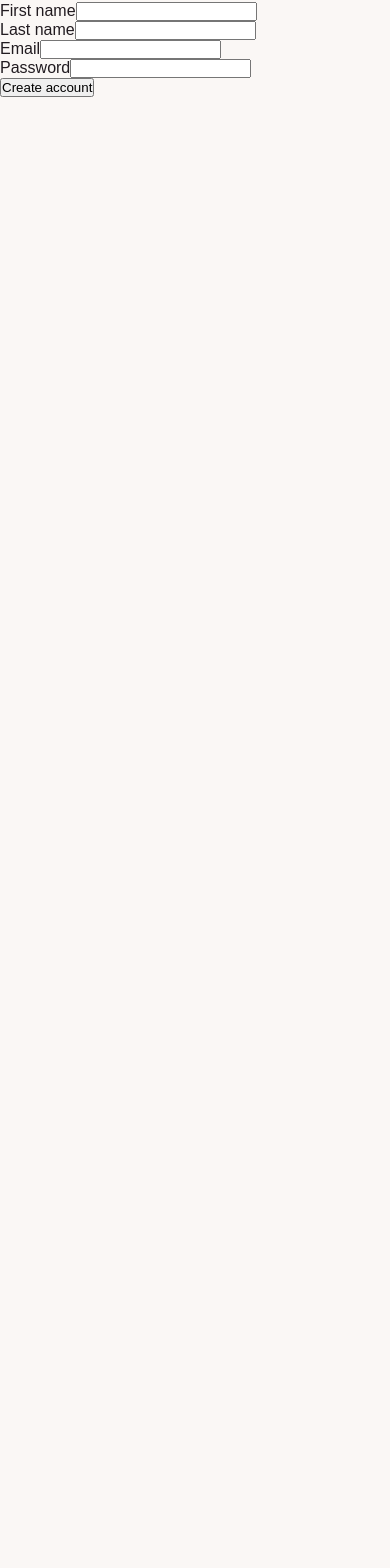
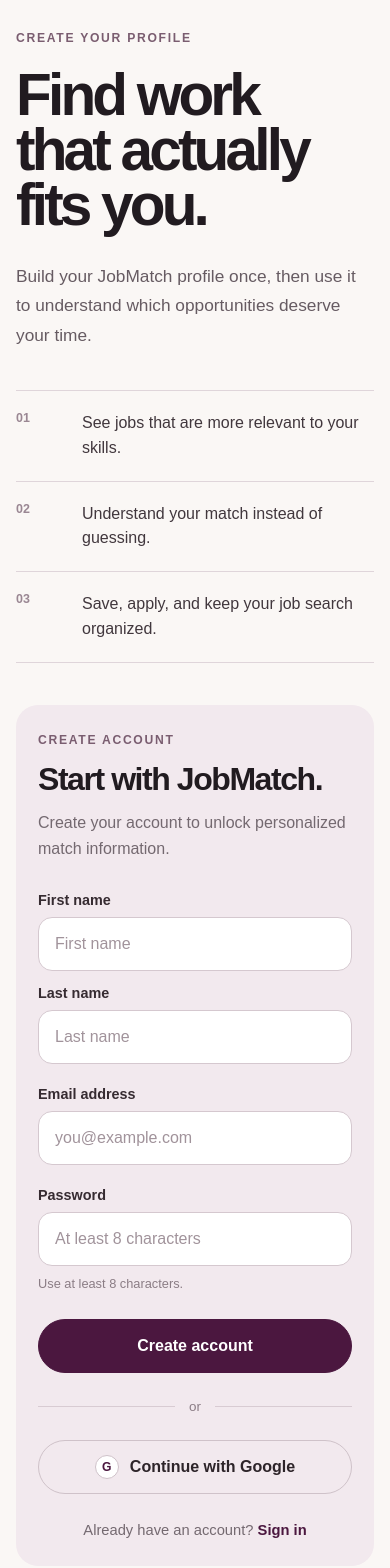
Before and after one commit to HackYourFutureProjects/c55-final-project-group-C, a Next.js app in the folder frontend/: page /register in a window 390 px wide. Shown: the part 106-1674 px from the top of the page. Before the commit the page ends 844 px from the top, so only its background shows below. Built offline with nearby package versions, Linux system fonts and the light colour scheme; no server answers.

Commit message:
feat(frontend): redesign authentication pages

```diff
--- a/frontend/src/app/globals.css
+++ b/frontend/src/app/globals.css
@@ -366,3 +366,308 @@
     padding: 28px;
   }
 }
+/* Auth — Mock V3 */
+
+.auth-page {
+  width: min(1200px, calc(100% - 48px));
+  min-height: calc(100vh - 73px);
+  margin: 0 auto;
+  display: grid;
+  grid-template-columns: minmax(0, 1.08fr) minmax(380px, 0.72fr);
+  gap: 96px;
+  padding: 88px 0 96px;
+  align-items: start;
+}
+
+.auth-intro {
+  max-width: 680px;
+  padding-top: 18px;
+}
+
+.auth-eyebrow,
+.auth-form-kicker {
+  color: #7a5d70;
+  font-size: 0.76rem;
+  font-weight: 700;
+  letter-spacing: 0.14em;
+}
+
+.auth-display-title {
+  margin-top: 22px;
+  color: #211b20;
+  font-size: clamp(3.5rem, 7vw, 6rem);
+  line-height: 0.94;
+  letter-spacing: -0.065em;
+  font-weight: 700;
+}
+
+.auth-intro-copy {
+  max-width: 560px;
+  margin-top: 30px;
+  color: #665b62;
+  font-size: 1.08rem;
+  line-height: 1.7;
+}
+
+.auth-signal-list {
+  max-width: 590px;
+  margin-top: 58px;
+  border-top: 1px solid #dfd5da;
+}
+
+.auth-signal-list > div {
+  display: grid;
+  grid-template-columns: 48px 1fr;
+  gap: 18px;
+  padding: 20px 0;
+  border-bottom: 1px solid #dfd5da;
+}
+
+.auth-signal-list span {
+  color: #9a8793;
+  font-size: 0.78rem;
+  font-weight: 700;
+}
+
+.auth-signal-list p {
+  color: #41373d;
+  line-height: 1.55;
+}
+
+.auth-form-column {
+  width: 100%;
+  max-width: 500px;
+  justify-self: end;
+  padding: 42px;
+  border-radius: 28px;
+  background: #f2e9ee;
+}
+
+.auth-form-header h2 {
+  margin-top: 16px;
+  color: #211b20;
+  font-size: clamp(2rem, 4vw, 2.8rem);
+  letter-spacing: -0.045em;
+  line-height: 1.05;
+}
+
+.auth-form-header > p:last-child {
+  margin-top: 14px;
+  color: #746970;
+  line-height: 1.6;
+}
+
+.auth-message {
+  display: block;
+  width: 100%;
+  margin-top: 26px;
+  padding: 14px 16px;
+  border-radius: 14px;
+  font-size: 0.92rem;
+  line-height: 1.5;
+}
+
+.auth-message-success {
+  border: 1px solid #b8d8c5;
+  background: #edf7f0;
+  color: #25603d;
+}
+
+.auth-message-error {
+  border: 1px solid #e4c4c4;
+  background: #fbefef;
+  color: #7d3030;
+}
+
+.auth-form {
+  margin-top: 30px;
+  display: grid;
+  gap: 22px;
+}
+
+.auth-field {
+  display: grid;
+  gap: 9px;
+}
+
+.auth-field label {
+  color: #362b31;
+  font-size: 0.9rem;
+  font-weight: 600;
+}
+
+.auth-field input {
+  width: 100%;
+  height: 54px;
+  padding: 0 16px;
+  border: 1px solid #d5c8cf;
+  border-radius: 14px;
+  outline: none;
+  background: #ffffff;
+  color: #211b20;
+  font: inherit;
+  transition:
+    border-color 160ms ease,
+    box-shadow 160ms ease;
+}
+
+.auth-field input::placeholder {
+  color: #a1939b;
+}
+
+.auth-field input:focus {
+  border-color: #6b345d;
+  box-shadow: 0 0 0 3px rgba(75, 23, 63, 0.09);
+}
+
+.auth-primary-button,
+.auth-google-button {
+  width: 100%;
+  min-height: 54px;
+  border-radius: 999px;
+  font: inherit;
+  font-weight: 600;
+  cursor: pointer;
+}
+
+.auth-primary-button {
+  margin-top: 4px;
+  border: 1px solid #4b173f;
+  background: #4b173f;
+  color: #ffffff;
+}
+
+.auth-primary-button:hover {
+  background: #3f1335;
+}
+
+.auth-primary-button:disabled {
+  cursor: wait;
+  opacity: 0.65;
+}
+
+.auth-divider {
+  margin: 26px 0;
+  display: grid;
+  grid-template-columns: 1fr auto 1fr;
+  gap: 14px;
+  align-items: center;
+}
+
+.auth-divider span {
+  height: 1px;
+  background: #d8cbd2;
+}
+
+.auth-divider p {
+  color: #8b7d85;
+  font-size: 0.84rem;
+}
+
+.auth-google-button {
+  display: flex;
+  align-items: center;
+  justify-content: center;
+  gap: 11px;
+  border: 1px solid #cfc2c9;
+  background: transparent;
+  color: #2d2429;
+}
+
+.auth-google-button:hover {
+  background: rgba(255, 255, 255, 0.45);
+}
+
+.google-mark {
+  width: 24px;
+  height: 24px;
+  display: grid;
+  place-items: center;
+  border: 1px solid #cfc2c9;
+  border-radius: 50%;
+  background: #ffffff;
+  color: #4b173f;
+  font-size: 0.76rem;
+  font-weight: 800;
+}
+
+.auth-switch {
+  margin-top: 28px;
+  color: #746970;
+  text-align: center;
+  font-size: 0.92rem;
+}
+
+.auth-switch a {
+  color: #4b173f;
+  font-weight: 700;
+}
+
+.auth-loading {
+  color: #746970;
+}
+
+@media (max-width: 900px) {
+  .auth-page {
+    grid-template-columns: 1fr;
+    gap: 56px;
+    padding-top: 64px;
+  }
+
+  .auth-intro {
+    max-width: 720px;
+  }
+
+  .auth-display-title {
+    max-width: 700px;
+  }
+
+  .auth-form-column {
+    max-width: 620px;
+    justify-self: start;
+  }
+}
+
+@media (max-width: 600px) {
+  .auth-page {
+    width: min(100% - 32px, 1200px);
+    gap: 42px;
+    padding: 48px 0 64px;
+  }
+
+  .auth-display-title {
+    font-size: clamp(3rem, 15vw, 4.5rem);
+  }
+
+  .auth-signal-list {
+    margin-top: 40px;
+  }
+
+  .auth-form-column {
+    padding: 28px 22px;
+    border-radius: 22px;
+  }
+}
+.auth-name-grid {
+  display: grid;
+  grid-template-columns: 1fr 1fr;
+  gap: 14px;
+}
+
+.auth-field-error {
+  color: #8a3434;
+  font-size: 0.82rem;
+  line-height: 1.4;
+}
+
+.auth-field-hint {
+  color: #8b7d85;
+  font-size: 0.8rem;
+  line-height: 1.4;
+}
+
+@media (max-width: 520px) {
+  .auth-name-grid {
+    grid-template-columns: 1fr;
+  }
+}
--- a/frontend/src/app/register/page.tsx
+++ b/frontend/src/app/register/page.tsx
@@ -1,8 +1,9 @@
 "use client";
 
+import Link from "next/link";
 import { useRouter } from "next/navigation";
 import { type FormEvent, useState } from "react";
-import { registerUser } from "@/lib/api";
+import { ApiError, registerUser } from "@/lib/api";
 
 type FormErrors = {
   firstName?: string;
@@ -23,7 +24,7 @@
   const [errors, setErrors] = useState<FormErrors>({});
   const [isSubmitting, setIsSubmitting] = useState(false);
 
-  function validate() {
+  function validateForm() {
     const nextErrors: FormErrors = {};
 
     if (!firstName.trim()) {
@@ -35,15 +36,11 @@
     }
 
     if (!email.trim()) {
-      nextErrors.email = "Email is required.";
-    } else if (!/^\S+@\S+\.\S+$/.test(email)) {
-      nextErrors.email = "Enter a valid email address.";
+      nextErrors.email = "Email address is required.";
     }
 
-    if (!password) {
-      nextErrors.password = "Password is required.";
-    } else if (password.length < 6) {
-      nextErrors.password = "Password must be at least 6 characters.";
+    if (password.length < 8) {
+      nextErrors.password = "Password must be at least 8 characters.";
     }
 
     setErrors(nextErrors);
@@ -54,39 +51,98 @@
   async function handleSubmit(event: FormEvent<HTMLFormElement>) {
     event.preventDefault();
 
-    if (!validate()) {
+    if (!validateForm()) {
       return;
     }
 
+    setErrors({});
     setIsSubmitting(true);
-    setErrors({});
 
     try {
       await registerUser({
-        name: `${firstName.trim()} ${lastName.trim()}`.trim(),
-        email: email.trim().toLowerCase(),
+        name: `${firstName.trim()} ${lastName.trim()}`,
+        email: email.trim(),
         password,
       });
 
-      router.push("/login");
-    } catch {
+      router.push("/login?registered=true");
+    } catch (error) {
+      if (error instanceof ApiError && error.status === 409) {
+        setErrors({
+          form:
+            error.detail ??
+            "An account with this email address already exists. Try logging in instead.",
+        });
+      } else {
         setErrors({
           form: "We could not create your account. Please try again.",
         });
+      }
     } finally {
       setIsSubmitting(false);
     }
   }
 
+  function handleGoogleRegister() {
+    window.location.href = "/api/oauth2/authorization/google";
+  }
+
   return (
-    <main>
-      <h1>Create account</h1>
+    <section className="auth-page">
+      <div className="auth-intro">
+        <p className="auth-eyebrow">CREATE YOUR PROFILE</p>
 
-      <form onSubmit={handleSubmit} noValidate>
-        {errors.form ? <p role="alert">{errors.form}</p> : null}
+        <h1 className="auth-display-title">
+          Find work
+          <br />
+          that actually
+          <br />
+          fits you.
+        </h1>
+
+        <p className="auth-intro-copy">
+          Build your JobMatch profile once, then use it to understand which
+          opportunities deserve your time.
+        </p>
+
+        <div className="auth-signal-list">
+          <div>
+            <span>01</span>
+            <p>See jobs that are more relevant to your skills.</p>
+          </div>
 
           <div>
+            <span>02</span>
+            <p>Understand your match instead of guessing.</p>
+          </div>
+
+          <div>
+            <span>03</span>
+            <p>Save, apply, and keep your job search organized.</p>
+          </div>
+        </div>
+      </div>
+
+      <div className="auth-form-column">
+        <div className="auth-form-header">
+          <p className="auth-form-kicker">CREATE ACCOUNT</p>
+
+          <h2>Start with JobMatch.</h2>
+
+          <p>Create your account to unlock personalized match information.</p>
+        </div>
+
+        {errors.form ? (
+          <div className="auth-message auth-message-error" role="alert">
+            {errors.form}
+          </div>
+        ) : null}
+
+        <form className="auth-form" onSubmit={handleSubmit}>
+          <div className="auth-name-grid">
+            <div className="auth-field">
               <label htmlFor="firstName">First name</label>
+
               <input
                 id="firstName"
                 name="firstName"
@@ -94,18 +150,17 @@
                 autoComplete="given-name"
                 value={firstName}
                 onChange={(event) => setFirstName(event.target.value)}
-            aria-invalid={Boolean(errors.firstName)}
-            aria-describedby={errors.firstName ? "firstName-error" : undefined}
+                placeholder="First name"
               />
+
               {errors.firstName ? (
-            <p id="firstName-error" role="alert">
-              {errors.firstName}
-            </p>
+                <p className="auth-field-error">{errors.firstName}</p>
               ) : null}
             </div>
 
-        <div>
+            <div className="auth-field">
               <label htmlFor="lastName">Last name</label>
+
               <input
                 id="lastName"
                 name="lastName"
@@ -113,18 +168,18 @@
                 autoComplete="family-name"
                 value={lastName}
                 onChange={(event) => setLastName(event.target.value)}
-            aria-invalid={Boolean(errors.lastName)}
-            aria-describedby={errors.lastName ? "lastName-error" : undefined}
+                placeholder="Last name"
               />
+
               {errors.lastName ? (
-            <p id="lastName-error" role="alert">
-              {errors.lastName}
-            </p>
+                <p className="auth-field-error">{errors.lastName}</p>
               ) : null}
             </div>
+          </div>
 
-        <div>
-          <label htmlFor="email">Email</label>
+          <div className="auth-field">
+            <label htmlFor="email">Email address</label>
+
             <input
               id="email"
               name="email"
@@ -132,18 +187,17 @@
               autoComplete="email"
               value={email}
               onChange={(event) => setEmail(event.target.value)}
-            aria-invalid={Boolean(errors.email)}
-            aria-describedby={errors.email ? "email-error" : undefined}
+              placeholder="you@example.com"
             />
+
             {errors.email ? (
-            <p id="email-error" role="alert">
-              {errors.email}
-            </p>
+              <p className="auth-field-error">{errors.email}</p>
             ) : null}
           </div>
 
-        <div>
+          <div className="auth-field">
             <label htmlFor="password">Password</label>
+
             <input
               id="password"
               name="password"
@@ -151,20 +205,46 @@
               autoComplete="new-password"
               value={password}
               onChange={(event) => setPassword(event.target.value)}
-            aria-invalid={Boolean(errors.password)}
-            aria-describedby={errors.password ? "password-error" : undefined}
+              placeholder="At least 8 characters"
             />
+
             {errors.password ? (
-            <p id="password-error" role="alert">
-              {errors.password}
-            </p>
-          ) : null}
+              <p className="auth-field-error">{errors.password}</p>
+            ) : (
+              <p className="auth-field-hint">Use at least 8 characters.</p>
+            )}
           </div>
 
-        <button type="submit" disabled={isSubmitting}>
+          <button
+            className="auth-primary-button"
+            type="submit"
+            disabled={isSubmitting}
+          >
             {isSubmitting ? "Creating account..." : "Create account"}
           </button>
         </form>
-    </main>
+
+        <div className="auth-divider" aria-hidden="true">
+          <span />
+          <p>or</p>
+          <span />
+        </div>
+
+        <button
+          className="auth-google-button"
+          type="button"
+          onClick={handleGoogleRegister}
+        >
+          <span className="google-mark" aria-hidden="true">
+            G
+          </span>
+          Continue with Google
+        </button>
+
+        <p className="auth-switch">
+          Already have an account? <Link href="/login">Sign in</Link>
+        </p>
+      </div>
+    </section>
   );
 }
```
Also changed, not shown: frontend/src/app/login/page.tsx (+116 -76 lines), frontend/src/lib/api.ts (+38 -5 lines). Lines whose indentation alone changed are shown as unchanged.
